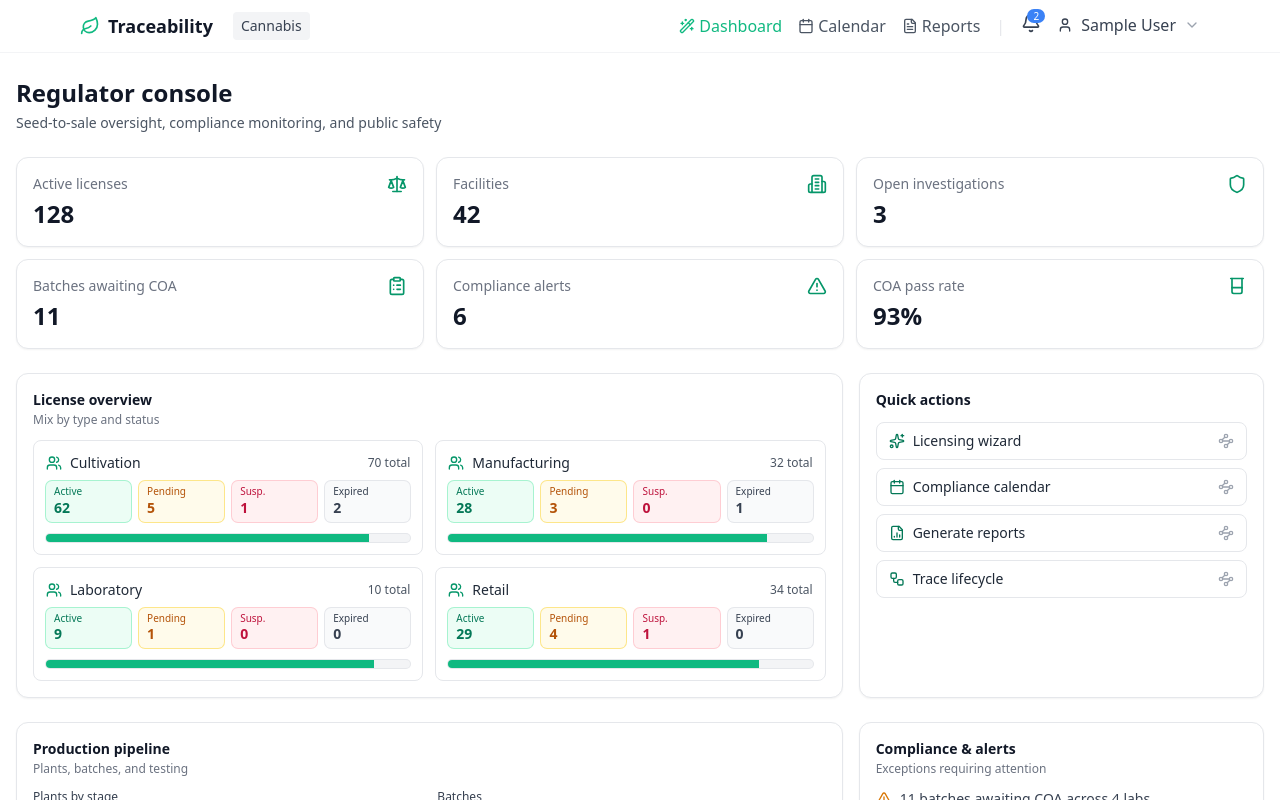
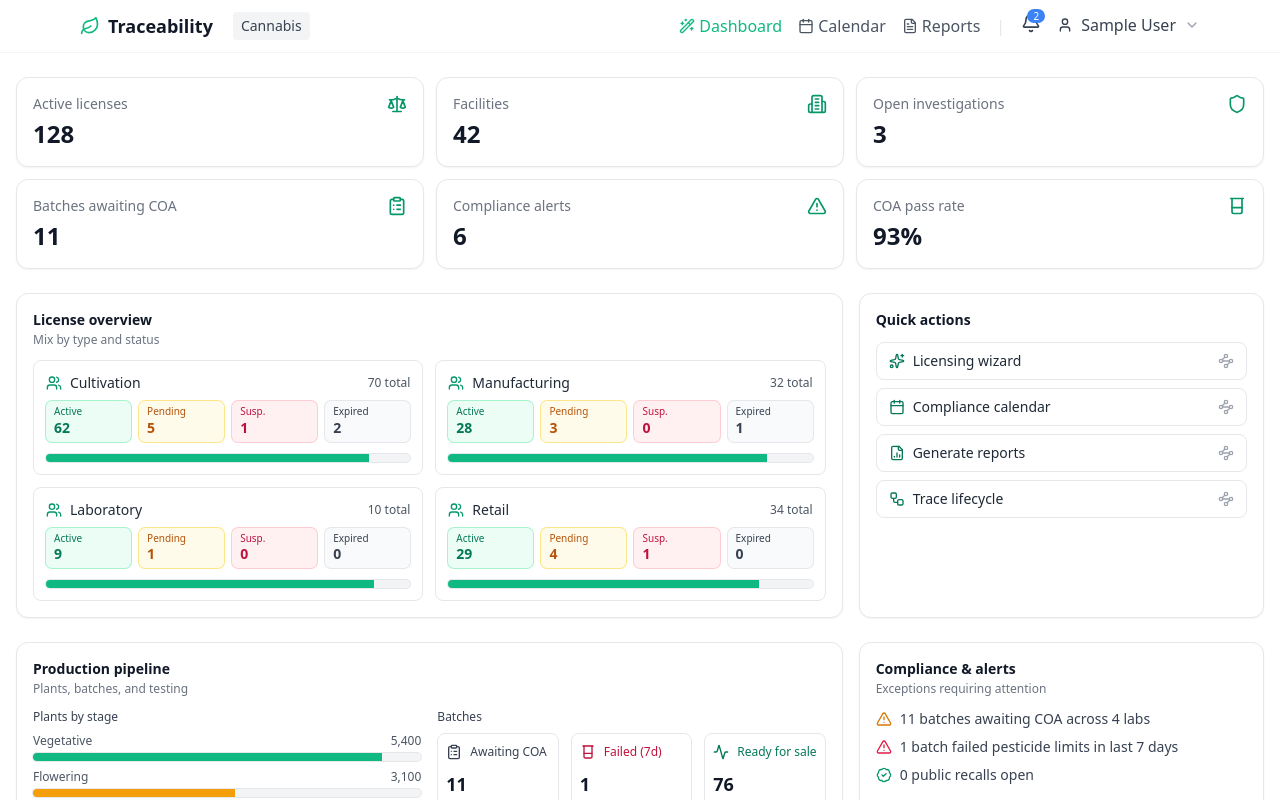
Before and after one commit to RenewEdge-Solutions/x2s-mvp, a React (Vite) app in the folder cannabis-traceability-mvp/regulator-frontend/: page / in a window 1280 px wide. Shown: the top 800 px of the page. Built offline with nearby package versions, Linux system fonts and the light colour scheme; sample sign-in values are in the browser's storage.

Commit message:
regulator: remove header title and subtitle from dashboard

```diff
--- a/cannabis-traceability-mvp/regulator-frontend/src/pages/Dashboard.tsx
+++ b/cannabis-traceability-mvp/regulator-frontend/src/pages/Dashboard.tsx
@@ -51,13 +51,7 @@ export default function Dashboard() {
 
   return (
     <div className="space-y-6">
-      {/* Page header */}
-      <div className="flex items-start justify-between">
-        <div>
-          <h1 className="text-2xl font-semibold text-gray-900">Regulator console</h1>
-          <p className="mt-1 text-sm text-gray-600">Seed‑to‑sale oversight, compliance monitoring, and public safety</p>
-        </div>
-      </div>
+  {/* Page header removed per request */}
 
       {/* KPIs */}
       <div className="grid grid-cols-1 sm:grid-cols-2 lg:grid-cols-3 gap-3">
```
